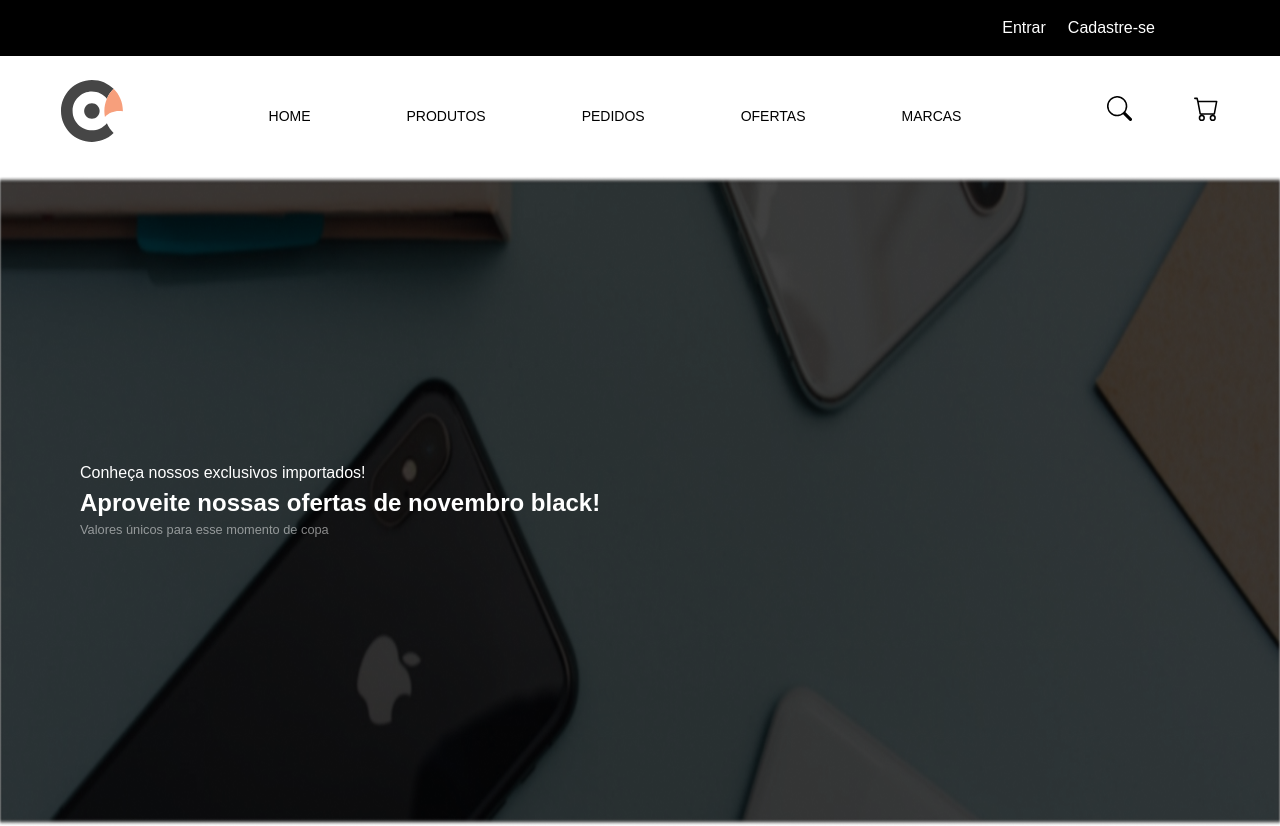
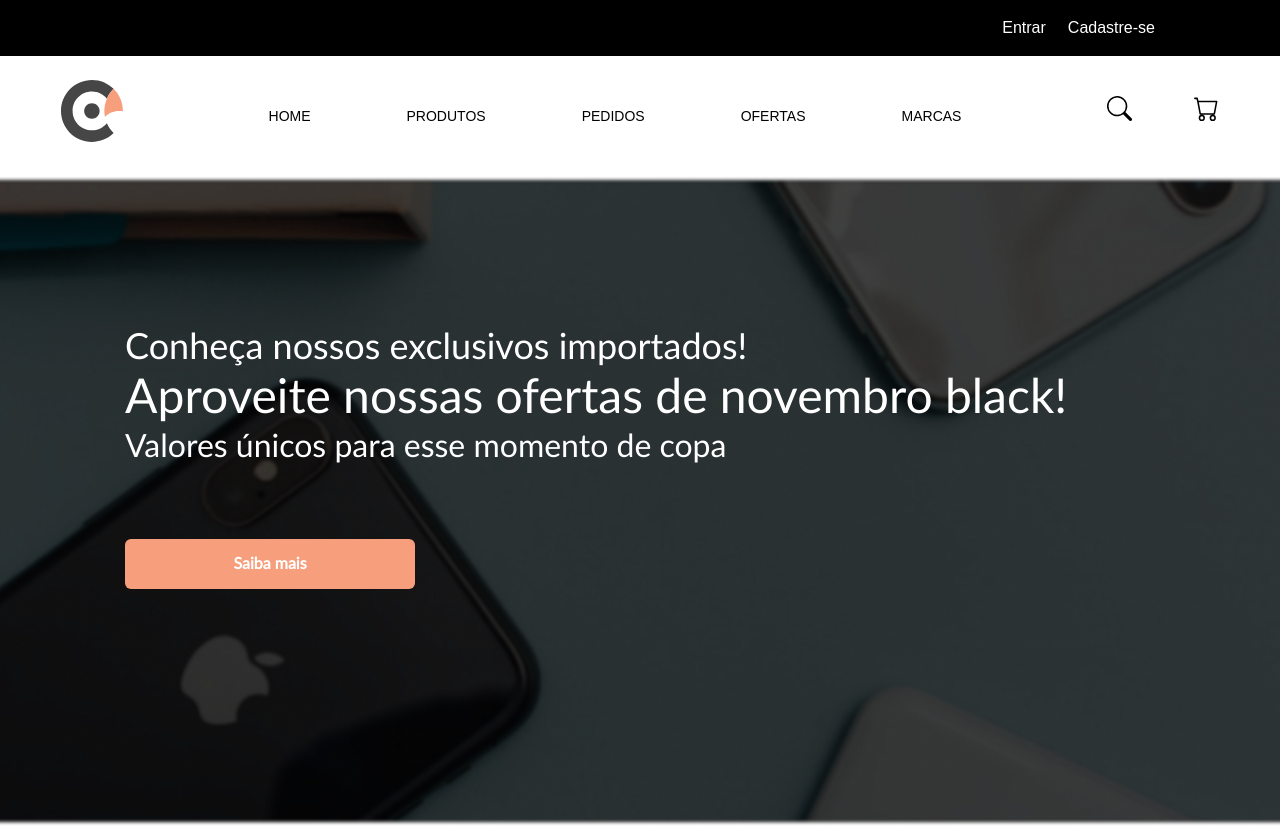
Before and after one commit to zCaioSantos/commerce-frontend, a React (Vite) app: page / in a window 1280 px wide. Shown: the top 826 px of the page. Built offline with nearby package versions, Linux system fonts and the light colour scheme.

Commit message:
fix: add mocks and sizeless adjustments

```diff
--- a/src/components/LandingPage/Banner/Layout.tsx
+++ b/src/components/LandingPage/Banner/Layout.tsx
@@ -1,16 +1,24 @@
-import { Banner } from "../../../assets/images"
-import { Sec, Art, Ban } from "../Banner/styles";
+import { useNavigate } from 'react-router-dom';
+import { Button } from '../../Button';
+import { ContainerBanner, MaxButton } from '../Banner/styles';
+import { mocks } from './mocks';
 
-export function Layout(){
-  return(
-    <Sec>
-      <Ban src={Banner}>
-      </Ban>
-        <Art>
-          <span>Conheça nossos exclusivos importados!</span>
-          <h2>Aproveite nossas ofertas de novembro black!</h2>
-          <small>Valores únicos para esse momento de copa</small>
-        </Art>
-    </Sec>
-  );
+export function Layout() {
+ const navigate = useNavigate();
+ return (
+  <ContainerBanner>
+   <h2>{mocks.subtitle}</h2>
+   <h1>{mocks.title}</h1>
+   <h3>{mocks.message}</h3>
+   <MaxButton>
+    <Button
+     data={{
+      title: 'Saiba mais',
+      type: 'button',
+      onClick: () => navigate('/produtos'),
+     }}
+    />
+   </MaxButton>
+  </ContainerBanner>
+ );
 }
--- /dev/null
+++ b/src/components/LandingPage/Banner/mocks.ts
@@ -0,0 +1,5 @@
+export const mocks = {
+ title: 'Aproveite nossas ofertas de novembro black!',
+ subtitle: 'Conheça nossos exclusivos importados!',
+ message: 'Valores únicos para esse momento de copa',
+};
--- a/src/components/LandingPage/Banner/styles.ts
+++ b/src/components/LandingPage/Banner/styles.ts
@@ -1,29 +1,43 @@
-import styled from "styled-components";
+import styled from 'styled-components';
+import { Banner } from '../../../assets/images';
 
-export const Sec = styled.div`
-  width: 100%;
-  height: 650px;
-  display: flex;
-  flex-direction: column;
-  justify-content: center;
+export const ContainerBanner = styled.div`
+ width: 100%;
+ height: 650px;
 
-  small{
-    opacity: 50%;
-  }
-`
+ padding: 9.5rem 7.8125rem;
 
-export const Ban = styled.img`
-  width: 100%;
-  height: 100%;
-`
+ display: flex;
+ flex-direction: column;
+ gap: 0.125rem;
 
+ background-image: url(${Banner});
+ background-position: center;
+ background-size: cover;
 
-export const Art = styled.div`
-  color: #FFF;
-  height: 86px;
-  display: flex;
-  flex-direction: column;
-  justify-content: space-evenly;
-  margin: 0 5rem;
-  position: absolute;
-`
+ font-family: 'Lato';
+ color: white;
+
+ h1 {
+  font-size: 3rem;
+  font-weight: 500;
+  margin: 0;
+ }
+
+ h2 {
+  font-size: 2.25rem;
+  font-weight: 400;
+  margin: 0;
+ }
+
+ h3 {
+  font-size: 2rem;
+  font-weight: 400;
+  margin: 0;
+ }
+`;
+
+export const MaxButton = styled.div`
+ margin-top: 4.5rem;
+ max-width: 18.125rem;
+`;
```
